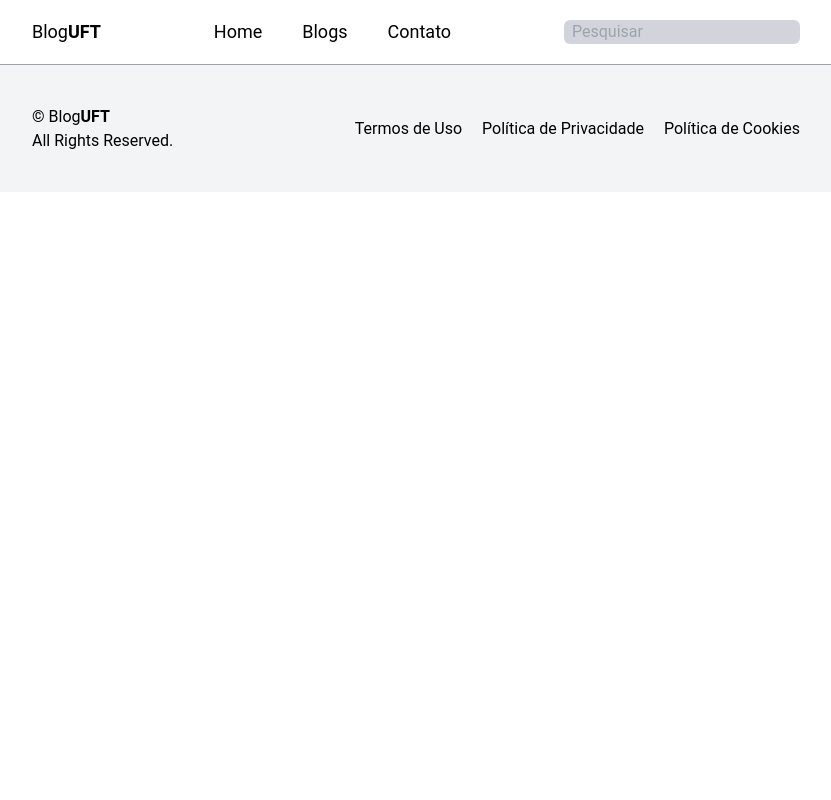
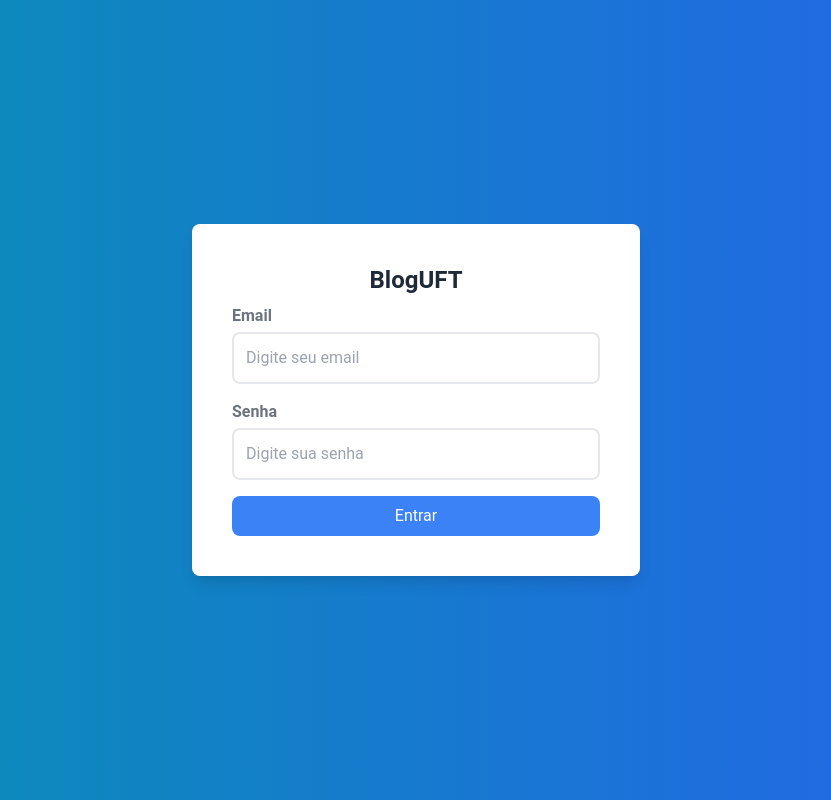
Before and after one commit to Rafael-jooj/BlogUFT, a React (Create React App) app in the folder FrontEnd/blog-uft-web/: page /login in a window 1280 px wide. Shown: the whole page, without its empty margins (224-1055 px from the left). Built offline with nearby package versions, Linux system fonts and the light colour scheme.

Commit message:
criando tela login

```diff
--- a/FrontEnd/blog-uft-web/src/App.js
+++ b/FrontEnd/blog-uft-web/src/App.js
@@ -4,21 +4,42 @@ import BlogList from "./pages/BlogList";
 import BlogPost from "./pages/BlogPost";
 import Header from "./components/Header";
 import Footer from "./components/Footer";
+import Login from "./pages/Login";
 
 function App() {
   return (
     <div className="font-body">
-      <Header/>
       <BrowserRouter>
         <Routes>
 
-          <Route path="/" element={<Home/>}/>
-          <Route path="/BlogList" element={<BlogList/>}/>
-          <Route path="/BlogPost" element={<BlogPost/>}/>
+          <Route path="/login" element={<Login />} />
+
+          <Route path="/" element={
+            <>
+              <Header />
+              <Home />
+              <Footer />
+            </>
+          }/>
+
+          <Route path="/BlogList" element={
+            <>
+              <Header />
+              <BlogList />
+              <Footer />
+            </>
+          }/>
+
+          <Route path="/BlogPost" element={
+            <>
+              <Header />
+              <BlogPost />
+              <Footer />
+            </>
+          }/>
 
         </Routes>
       </BrowserRouter>
-      <Footer/>
     </div>
   );
 }
--- /dev/null
+++ b/FrontEnd/blog-uft-web/src/pages/Login/index.js
@@ -0,0 +1,20 @@
+export default function Login(){
+    return(
+        <div className="flex items-center justify-center h-screen bg-gradient-to-r from-cyan-600 to-blue-600">
+            <div className="p-10 bg-white rounded-lg shadow-lg w-[500px] max-w-md">
+                <h2 className="text-2xl font-bold mb-2 text-gray-800 text-center">BlogUFT</h2>
+                <form className="space-y-4">
+                    <div>
+                        <label className="block mb-1 font-bold text-gray-500" htmlFor="email">Email</label>
+                        <input type="email" id="email" className="w-full border-2 border-gray-200 p-3 rounded-lg outline-none focus:border-blue-500" placeholder="Digite seu email"/>
+                    </div>
+                    <div>
+                        <label className="block mb-1 font-bold text-gray-500" htmlFor="password">Senha</label>
+                        <input type="password" id="password" className="w-full border-2 border-gray-200 p-3 rounded-lg outline-none focus:border-blue-500" placeholder="Digite sua senha"/>
+                    </div>
+                    <button className="w-full mt-4 bg-blue-500 text-white py-2 px-4 rounded-lg hover:bg-blue-600">Entrar</button>
+                </form>
+            </div>
+        </div>
+    )
+}
```
